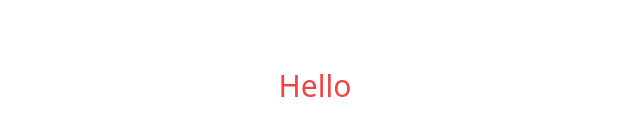
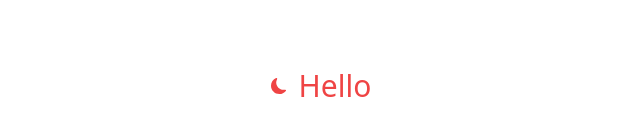
Before and after one commit to amirhhashemi/next-dark-example, a Next.js app: page / in a window 1280 px wide. Shown: the part 314-450 px from the top of the page, without its empty margins (325-965 px from the left). Built offline with nearby package versions, Linux system fonts and the light colour scheme.

Commit message:
add toggle button

```diff
--- /dev/null
+++ b/pages/MoonIcon.tsx
@@ -0,0 +1,13 @@
+export const MoonIcon = () => {
+  return (
+    <svg
+      xmlns="http://www.w3.org/2000/svg"
+      width="16"
+      height="16"
+      fill="currentColor"
+      viewBox="0 0 16 16"
+    >
+      <path d="M6 .278a.768.768 0 0 1 .08.858 7.208 7.208 0 0 0-.878 3.46c0 4.021 3.278 7.277 7.318 7.277.527 0 1.04-.055 1.533-.16a.787.787 0 0 1 .81.316.733.733 0 0 1-.031.893A8.349 8.349 0 0 1 8.344 16C3.734 16 0 12.286 0 7.71 0 4.266 2.114 1.312 5.124.06A.752.752 0 0 1 6 .278z" />
+    </svg>
+  );
+};
--- /dev/null
+++ b/pages/SunIcon.tsx
@@ -0,0 +1,13 @@
+export const SunIcon = () => {
+  return (
+    <svg
+      xmlns="http://www.w3.org/2000/svg"
+      width="16"
+      height="16"
+      fill="currentColor"
+      viewBox="0 0 16 16"
+    >
+      <path d="M12 8a4 4 0 1 1-8 0 4 4 0 0 1 8 0zM8 0a.5.5 0 0 1 .5.5v2a.5.5 0 0 1-1 0v-2A.5.5 0 0 1 8 0zm0 13a.5.5 0 0 1 .5.5v2a.5.5 0 0 1-1 0v-2A.5.5 0 0 1 8 13zm8-5a.5.5 0 0 1-.5.5h-2a.5.5 0 0 1 0-1h2a.5.5 0 0 1 .5.5zM3 8a.5.5 0 0 1-.5.5h-2a.5.5 0 0 1 0-1h2A.5.5 0 0 1 3 8zm10.657-5.657a.5.5 0 0 1 0 .707l-1.414 1.415a.5.5 0 1 1-.707-.708l1.414-1.414a.5.5 0 0 1 .707 0zm-9.193 9.193a.5.5 0 0 1 0 .707L3.05 13.657a.5.5 0 0 1-.707-.707l1.414-1.414a.5.5 0 0 1 .707 0zm9.193 2.121a.5.5 0 0 1-.707 0l-1.414-1.414a.5.5 0 0 1 .707-.707l1.414 1.414a.5.5 0 0 1 0 .707zM4.464 4.465a.5.5 0 0 1-.707 0L2.343 3.05a.5.5 0 1 1 .707-.707l1.414 1.414a.5.5 0 0 1 0 .708z" />
+    </svg>
+  );
+};
--- /dev/null
+++ b/pages/ThemeToggleButton.tsx
@@ -0,0 +1,20 @@
+import { useTheme } from "next-themes";
+import { MoonIcon } from "./MoonIcon";
+import { SunIcon } from "./SunIcon";
+
+export const ThemeToggleButton = () => {
+  const { theme, setTheme } = useTheme();
+  const toggle = () => {
+    if (theme === "dark") {
+      setTheme("light");
+    } else {
+      setTheme("dark");
+    }
+  };
+
+  return (
+    <button onClick={toggle} className="px-3 py-2 rounded-md">
+      {theme === "dark" ? <SunIcon /> : <MoonIcon />}
+    </button>
+  );
+};
--- a/pages/index.tsx
+++ b/pages/index.tsx
@@ -1,9 +1,9 @@
-import Head from "next/head";
-import Image from "next/image";
+import { ThemeToggleButton } from "./ThemeToggleButton";
 
 export default function Home() {
   return (
-    <div className="h-screen flex items-center justify-center text-3xl text-bod text-red-500">
+    <div className="h-screen flex items-center justify-center text-3xl text-bod text-red-500 dark:bg-blue-900 dark:text-white">
+      <ThemeToggleButton />
       Hello
     </div>
   );
```
